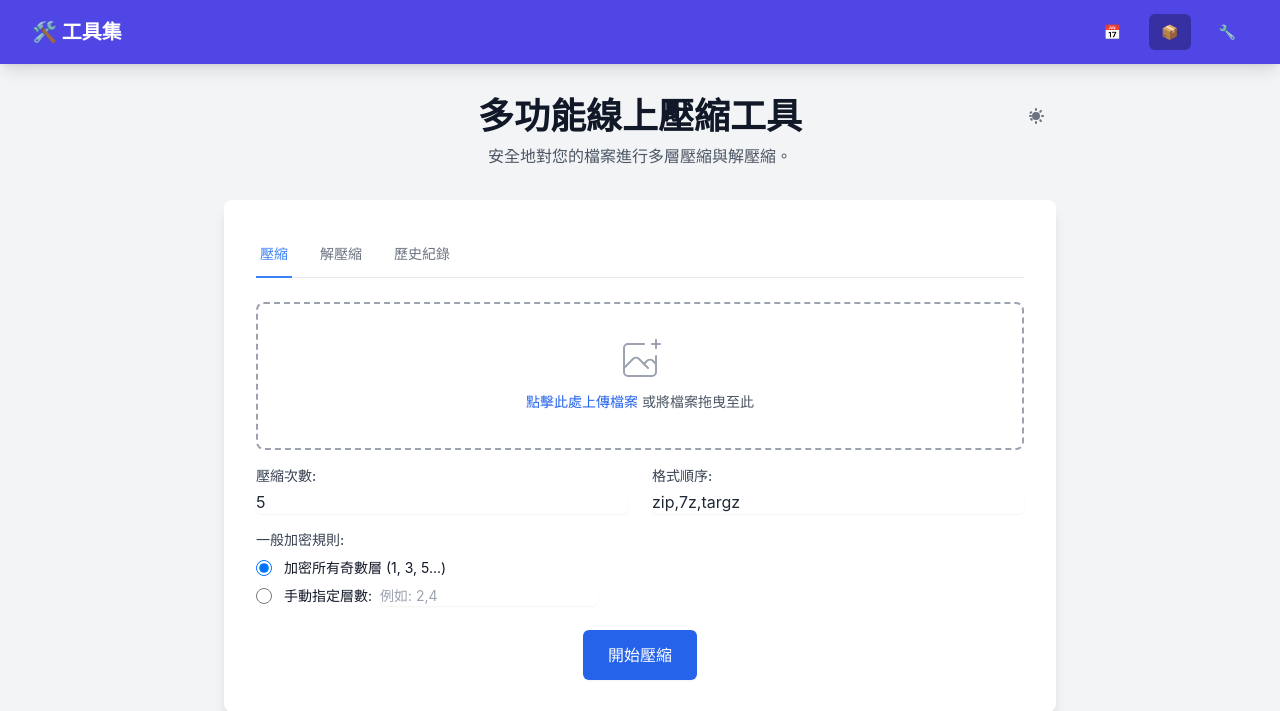
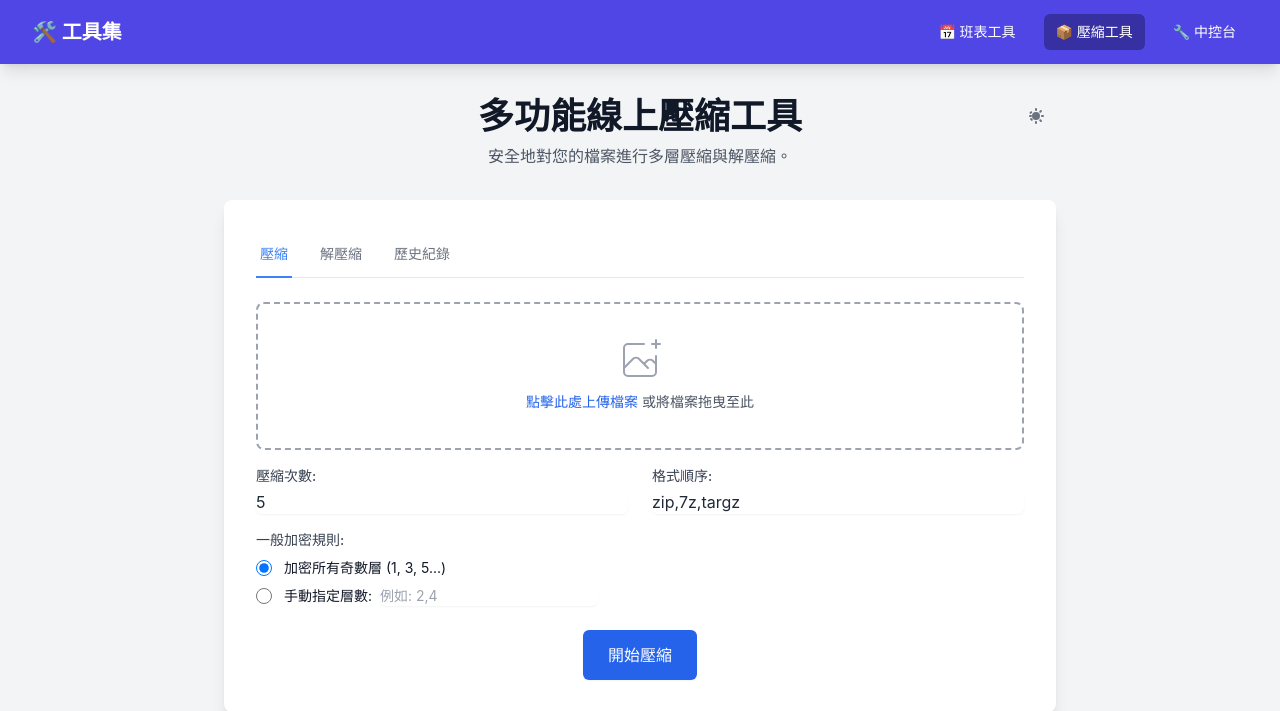
Before and after one commit to Cody8722/zip, a Flask app: page / in a window 1280 px wide. Shown: the top 711 px of the page. Run offline with Flask 3, Linux system fonts and the light colour scheme; data that the repository does not hold is empty; parts of the project's set-up code (start-up, migrations or seed data) failed here and were passed over; some libraries are stand-ins or nearby versions.

Commit message:
Update index.html

```diff
--- a/templates/index.html
+++ b/templates/index.html
@@ -109,10 +109,10 @@
                 <div class="flex-shrink-0">
                     <span class="text-xl font-bold">🛠️ 工具集</span>
                 </div>
-                <div class="flex space-x-2 sm:space-x-4">
-                    <a href="https://shift-schedule-generators.zeabur.app/" class="px-2 sm:px-3 py-2 rounded-md text-xs sm:text-sm font-medium hover:bg-indigo-700 transition" title="班表工具">📅 <span class="hidden sm:inline">班表工具</span></a>
-                    <a href="https://zip.zeabur.app/" class="px-2 sm:px-3 py-2 rounded-md text-xs sm:text-sm font-medium bg-indigo-800" title="壓縮工具">📦 <span class="hidden sm:inline">壓縮工具</span></a>
-                    <a href="https://mongo-updater-project.zeabur.app/" class="px-2 sm:px-3 py-2 rounded-md text-xs sm:text-sm font-medium hover:bg-indigo-700 transition" title="中控台">🔧 <span class="hidden sm:inline">中控台</span></a>
+                <div class="flex space-x-4">
+                    <a href="https://shift-schedule-generators.zeabur.app/" class="px-3 py-2 rounded-md text-sm font-medium hover:bg-indigo-700 transition">📅 班表工具</a>
+                    <a href="https://zip.zeabur.app/" class="px-3 py-2 rounded-md text-sm font-medium bg-indigo-800">📦 壓縮工具</a>
+                    <a href="https://mongo-updater-project.zeabur.app/" class="px-3 py-2 rounded-md text-sm font-medium hover:bg-indigo-700 transition">🔧 中控台</a>
                 </div>
             </div>
         </div>
```
